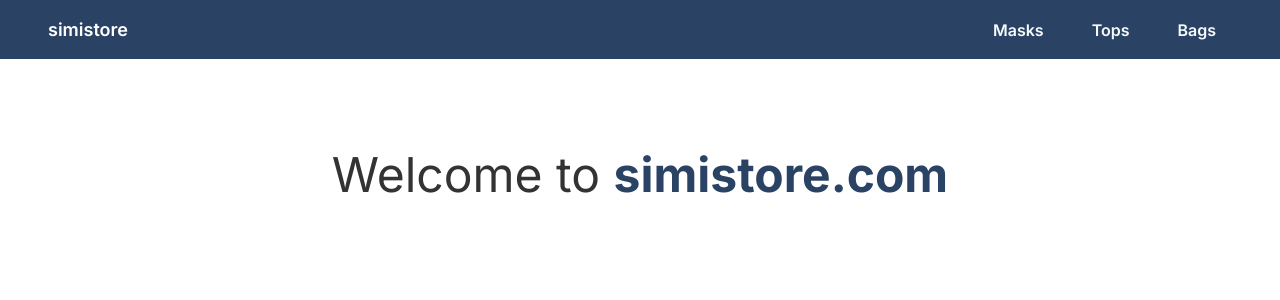
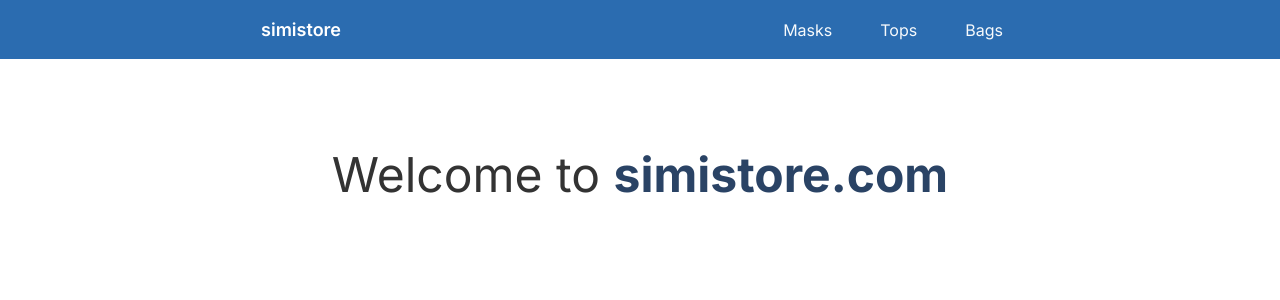
Before and after one commit to akhilsukh/simistore, a Next.js app: page / in a window 1280 px wide. Shown: the top 300 px of the page. Built offline with nearby package versions, Linux system fonts and the light colour scheme.

Commit message:
Updated nav design

```diff
--- a/components/nav.js
+++ b/components/nav.js
@@ -13,7 +13,7 @@ const links = [
 export default function Nav() {
   return (
     <nav>
-      <ul className="flex justify-between items-center p-4 px-12 bg-blue-900">
+      <ul className="flex justify-around items-center p-4 px-12 bg-blue-700 ">
         <li>
           <Link href="/">
             <a className="text-lg font-semibold text-white no-underline">
@@ -25,7 +25,7 @@ export default function Nav() {
           {links.map(({ href, label, icon }) => (
             <li key={`${href}${label}${icon}`}>
               <Link href={href}>
-                <a className="text-gray-100 font-semibold hover:underline py-2 px-4">
+                <a className="text-gray-100 hover:underline py-2 px-4">
                   {label}
                 </a>
               </Link>
```
